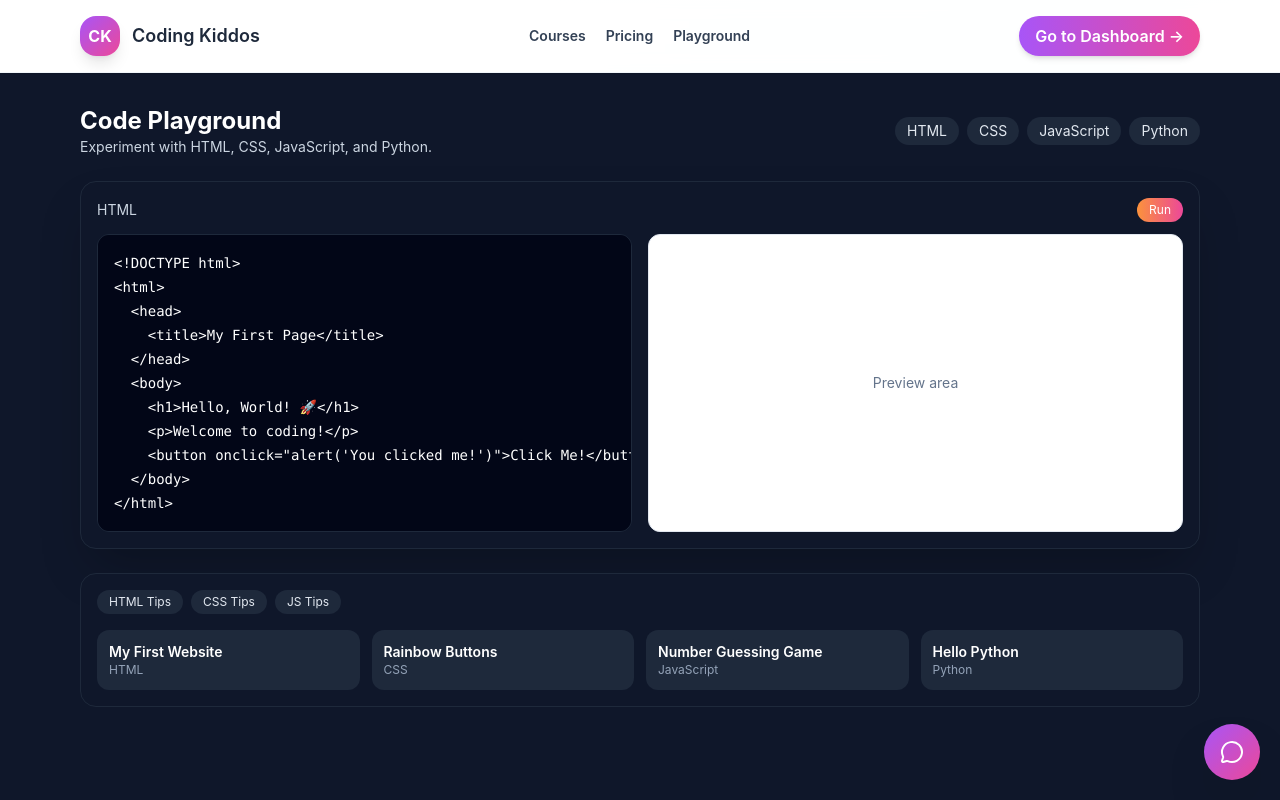
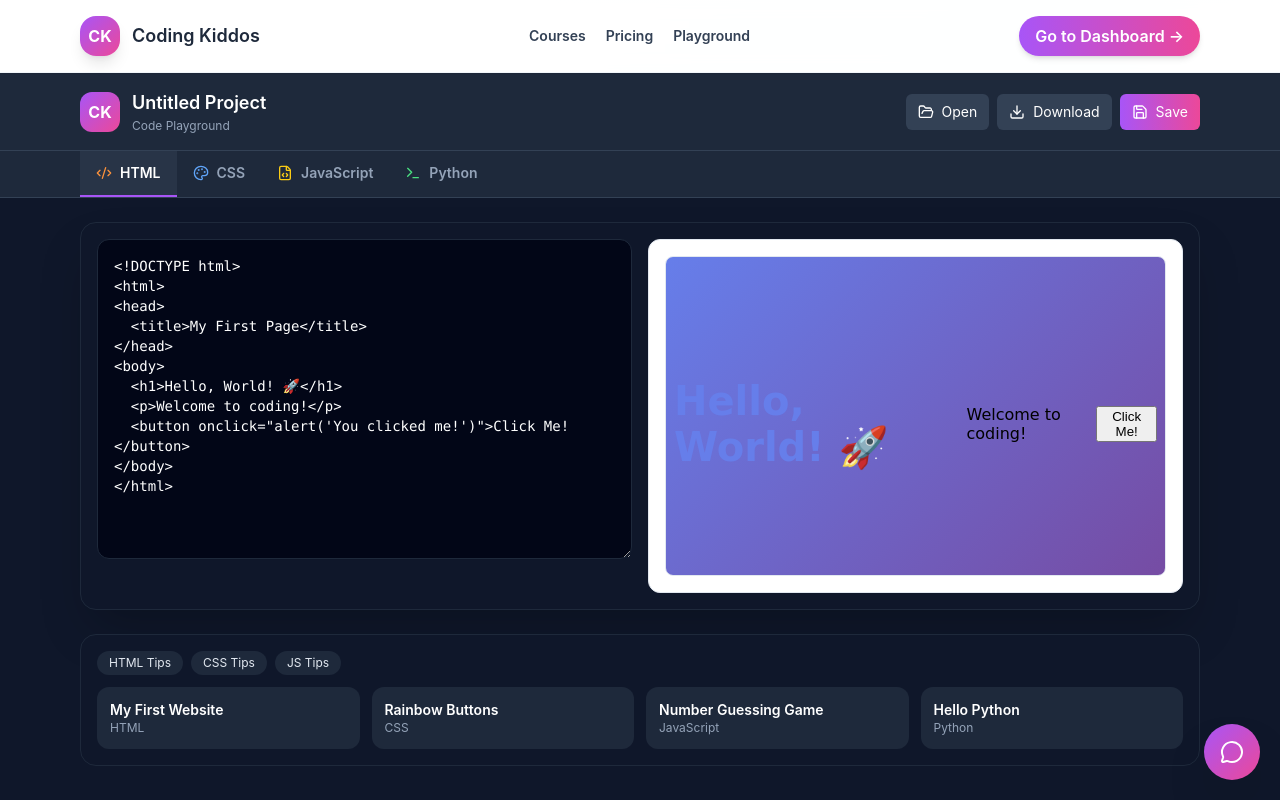
Before and after one commit to ulrichando/ourcodingkiddos, a Next.js app: page /playground in a window 1280 px wide. Shown: the top 800 px of the page. Built offline with nearby package versions, Linux system fonts and the light colour scheme.

Commit message:
Rebuild playground page with multi-language code editor UI

```diff
--- a/app/playground/page.tsx
+++ b/app/playground/page.tsx
@@ -1,64 +1,148 @@
+"use client";
+
+import { useMemo, useState } from "react";
+import { Code2, Palette, FileCode, Terminal, Download, Save, FolderOpen } from "lucide-react";
+
+const tabs = [
+  { id: "html", label: "HTML", icon: Code2, color: "text-orange-400" },
+  { id: "css", label: "CSS", icon: Palette, color: "text-blue-400" },
+  { id: "javascript", label: "JavaScript", icon: FileCode, color: "text-yellow-400" },
+  { id: "python", label: "Python", icon: Terminal, color: "text-green-400" },
+];
+
+const starterCode: Record<string, string> = {
+  html: `<!DOCTYPE html>
+<html>
+<head>
+  <title>My First Page</title>
+</head>
+<body>
+  <h1>Hello, World! 🚀</h1>
+  <p>Welcome to coding!</p>
+  <button onclick="alert('You clicked me!')">Click Me!</button>
+</body>
+</html>`,
+  css: `body { font-family: 'Comic Sans MS', cursive; background: linear-gradient(135deg, #667eea 0%, #764ba2 100%); min-height: 100vh; display: flex; align-items: center; justify-content: center; }
+.card { background: white; padding: 40px; border-radius: 20px; box-shadow: 0 20px 60px rgba(0,0,0,0.3); text-align: center; }
+h1 { color: #667eea; font-size: 2.5em; }`,
+  javascript: `console.log("Hello, coder!");\nlet score = 100;\nlet bonus = 50;\nconsole.log("Total score: " + (score + bonus));`,
+  python: `print("Hello, Python coder!")\nscore = 100\nbonus = 50\nprint(f"Total score: {score + bonus}")`,
+};
+
 export default function PlaygroundPage() {
+  const [projectName, setProjectName] = useState("Untitled Project");
+  const [active, setActive] = useState<"html" | "css" | "javascript" | "python">("html");
+  const [code, setCode] = useState<Record<string, string>>(starterCode);
+
+  const downloadCode = () => {
+    const content = code[active];
+    const ext = active === "javascript" ? "js" : active === "python" ? "py" : active;
+    const blob = new Blob([content], { type: "text/plain" });
+    const url = URL.createObjectURL(blob);
+    const a = document.createElement("a");
+    a.href = url;
+    a.download = `${projectName}.${ext}`;
+    a.click();
+    URL.revokeObjectURL(url);
+  };
+
+  const previewHtml = useMemo(() => {
+    if (active === "python") return "";
+    const html = code.html || "";
+    const css = `<style>${code.css || ""}</style>`;
+    const js = active === "javascript" ? `<script>${code.javascript || ""}</script>` : "";
+    return html.replace("</head>", `${css}</head>`).replace("</body>", `${js}</body>`);
+  }, [active, code]);
+
   return (
     <main className="min-h-screen bg-[#0f172a] text-white">
-      <div className="max-w-6xl mx-auto px-4 py-8 space-y-6">
-        <header className="flex items-center justify-between">
-          <div>
-            <h1 className="text-2xl font-bold">Code Playground</h1>
-            <p className="text-slate-300 text-sm">Experiment with HTML, CSS, JavaScript, and Python.</p>
-          </div>
-          <div className="flex items-center gap-2 text-sm text-slate-200">
-            <span className="px-3 py-1 rounded-full bg-slate-800">HTML</span>
-            <span className="px-3 py-1 rounded-full bg-slate-800">CSS</span>
-            <span className="px-3 py-1 rounded-full bg-slate-800">JavaScript</span>
-            <span className="px-3 py-1 rounded-full bg-slate-800">Python</span>
-          </div>
-        </header>
-
-        <div className="bg-slate-900 rounded-2xl border border-slate-800 p-4 shadow-2xl">
-          <div className="flex justify-between items-center mb-3 text-sm text-slate-300">
-            <div>HTML</div>
-            <div className="flex items-center gap-2">
-              <button className="px-3 py-1 rounded-full bg-gradient-to-r from-orange-400 to-pink-500 text-white text-xs">
-                Run
-              </button>
+      <header className="bg-slate-800 border-b border-slate-700">
+        <div className="max-w-6xl mx-auto px-4 py-4 flex items-center justify-between">
+          <div className="flex items-center gap-3">
+            <div className="h-10 w-10 rounded-xl bg-gradient-to-br from-purple-500 to-pink-500 flex items-center justify-center font-bold">
+              CK
+            </div>
+            <div>
+              <input
+                value={projectName}
+                onChange={(e) => setProjectName(e.target.value)}
+                className="bg-transparent text-lg font-semibold outline-none border-b border-transparent focus:border-purple-400"
+              />
+              <p className="text-xs text-slate-400">Code Playground</p>
             </div>
           </div>
+          <div className="flex items-center gap-2 text-sm">
+            <button className="px-3 py-2 rounded-md bg-slate-700 hover:bg-slate-600 flex items-center gap-2">
+              <FolderOpen className="h-4 w-4" /> Open
+            </button>
+            <button
+              className="px-3 py-2 rounded-md bg-slate-700 hover:bg-slate-600 flex items-center gap-2"
+              onClick={downloadCode}
+            >
+              <Download className="h-4 w-4" /> Download
+            </button>
+            <button className="px-3 py-2 rounded-md bg-gradient-to-r from-purple-500 to-pink-500 flex items-center gap-2">
+              <Save className="h-4 w-4" /> Save
+            </button>
+          </div>
+        </div>
+      </header>
+
+      <div className="bg-slate-800 border-b border-slate-700">
+        <div className="max-w-6xl mx-auto px-4 flex">
+          {tabs.map((tab) => (
+            <button
+              key={tab.id}
+              onClick={() => setActive(tab.id as any)}
+              className={`px-4 py-3 text-sm font-semibold border-b-2 ${
+                active === tab.id
+                  ? "border-purple-500 text-white bg-slate-700/50"
+                  : "border-transparent text-slate-400 hover:text-white"
+              } flex items-center gap-2`}
+            >
+              <tab.icon className={`h-4 w-4 ${tab.color}`} /> {tab.label}
+            </button>
+          ))}
+        </div>
+      </div>
+
+      <div className="max-w-6xl mx-auto px-4 py-6 space-y-6">
+        <div className="bg-slate-900 border border-slate-800 rounded-2xl p-4 shadow-2xl">
           <div className="grid md:grid-cols-2 gap-4">
-            <pre className="bg-slate-950 rounded-xl p-4 text-sm leading-6 overflow-auto border border-slate-800">
-{`<!DOCTYPE html>
-<html>
-  <head>
-    <title>My First Page</title>
-  </head>
-  <body>
-    <h1>Hello, World! 🚀</h1>
-    <p>Welcome to coding!</p>
-    <button onclick="alert('You clicked me!')">Click Me!</button>
-  </body>
-</html>`}
-            </pre>
-            <div className="bg-white text-slate-900 rounded-xl p-4 flex items-center justify-center border border-slate-200">
-              <p className="text-slate-500 text-sm">Preview area</p>
+            <textarea
+              value={code[active]}
+              onChange={(e) => setCode((prev) => ({ ...prev, [active]: e.target.value }))}
+              className="w-full h-[320px] bg-slate-950 border border-slate-800 rounded-xl p-4 text-sm font-mono outline-none focus:border-purple-500"
+            />
+            <div className="bg-white text-slate-900 rounded-xl p-4 border border-slate-200 overflow-auto">
+              {active === "python" ? (
+                <p className="text-slate-500 text-sm">Preview not available for Python.</p>
+              ) : (
+                <iframe
+                  className="w-full h-[320px] rounded-lg border border-slate-200"
+                  srcDoc={previewHtml}
+                  title="Preview"
+                />
+              )}
             </div>
           </div>
         </div>
 
-        <div className="bg-slate-900 border border-slate-800 rounded-2xl p-4 space-y-4">
-          <div className="flex gap-2 text-xs text-slate-200 flex-wrap">
+        <div className="bg-slate-900 border border-slate-800 rounded-2xl p-4">
+          <div className="flex gap-2 text-xs text-slate-200 flex-wrap mb-3">
             <span className="px-3 py-1 rounded-full bg-slate-800">HTML Tips</span>
             <span className="px-3 py-1 rounded-full bg-slate-800">CSS Tips</span>
             <span className="px-3 py-1 rounded-full bg-slate-800">JS Tips</span>
           </div>
-          <div className="grid md:grid-cols-4 gap-3">
+          <div className="grid md:grid-cols-4 gap-3 text-sm">
             {[
               { title: "My First Website", tag: "HTML" },
               { title: "Rainbow Buttons", tag: "CSS" },
               { title: "Number Guessing Game", tag: "JavaScript" },
               { title: "Hello Python", tag: "Python" },
             ].map((item) => (
-              <div key={item.title} className="bg-slate-800 rounded-xl p-3">
-                <p className="text-sm font-semibold text-white">{item.title}</p>
+              <div key={item.title} className="bg-slate-800 rounded-xl p-3 cursor-pointer hover:border-purple-400 border border-transparent">
+                <p className="font-semibold">{item.title}</p>
                 <p className="text-xs text-slate-400">{item.tag}</p>
               </div>
             ))}
```
